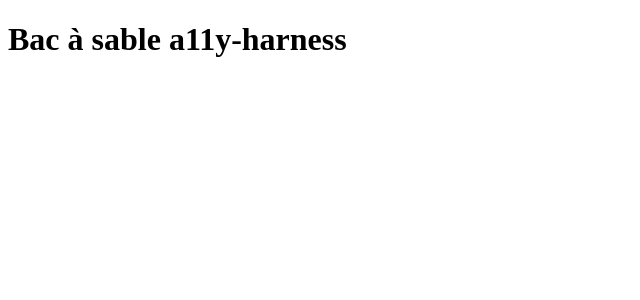
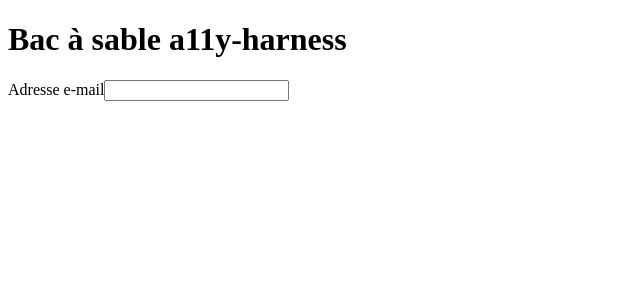
Before and after one commit to Yoann-Fortin/a11y-harness, a React (Vite) app in the folder playground/: page / in a window 1280 px wide. Shown: the top 300 px of the page, without its empty margins (0-640 px from the left). Built offline with nearby package versions, Linux system fonts and the light colour scheme.

Commit message:
feat(login-form): add a labelled email field

```diff
--- /dev/null
+++ b/playground/src/login-form/LoginForm.tsx
@@ -0,0 +1,14 @@
+import { useId } from 'react'
+
+const EMAIL_LABEL = 'Adresse e-mail'
+
+export function LoginForm() {
+  const emailFieldId = useId()
+
+  return (
+    <form>
+      <label htmlFor={emailFieldId}>{EMAIL_LABEL}</label>
+      <input id={emailFieldId} type="email" />
+    </form>
+  )
+}
--- a/playground/src/main.tsx
+++ b/playground/src/main.tsx
@@ -1,5 +1,6 @@
 import { StrictMode } from 'react'
 import { createRoot } from 'react-dom/client'
+import { LoginForm } from './login-form/LoginForm'
 
 const ROOT_ELEMENT_ID = 'root'
 const MISSING_ROOT_MESSAGE = `Missing #${ROOT_ELEMENT_ID} element`
@@ -15,6 +16,7 @@ createRoot(rootElement).render(
   <StrictMode>
     <main>
       <h1>{PAGE_TITLE}</h1>
+      <LoginForm />
     </main>
   </StrictMode>,
 )
```
